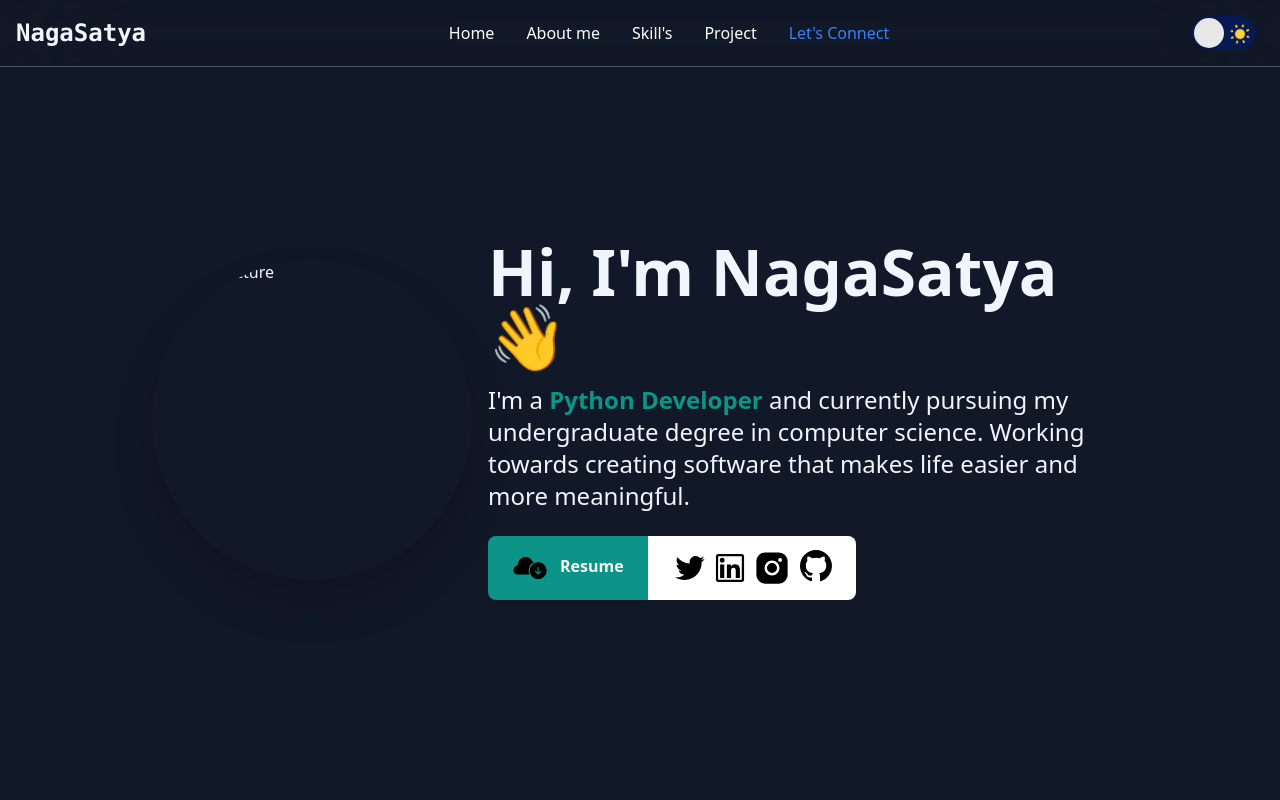
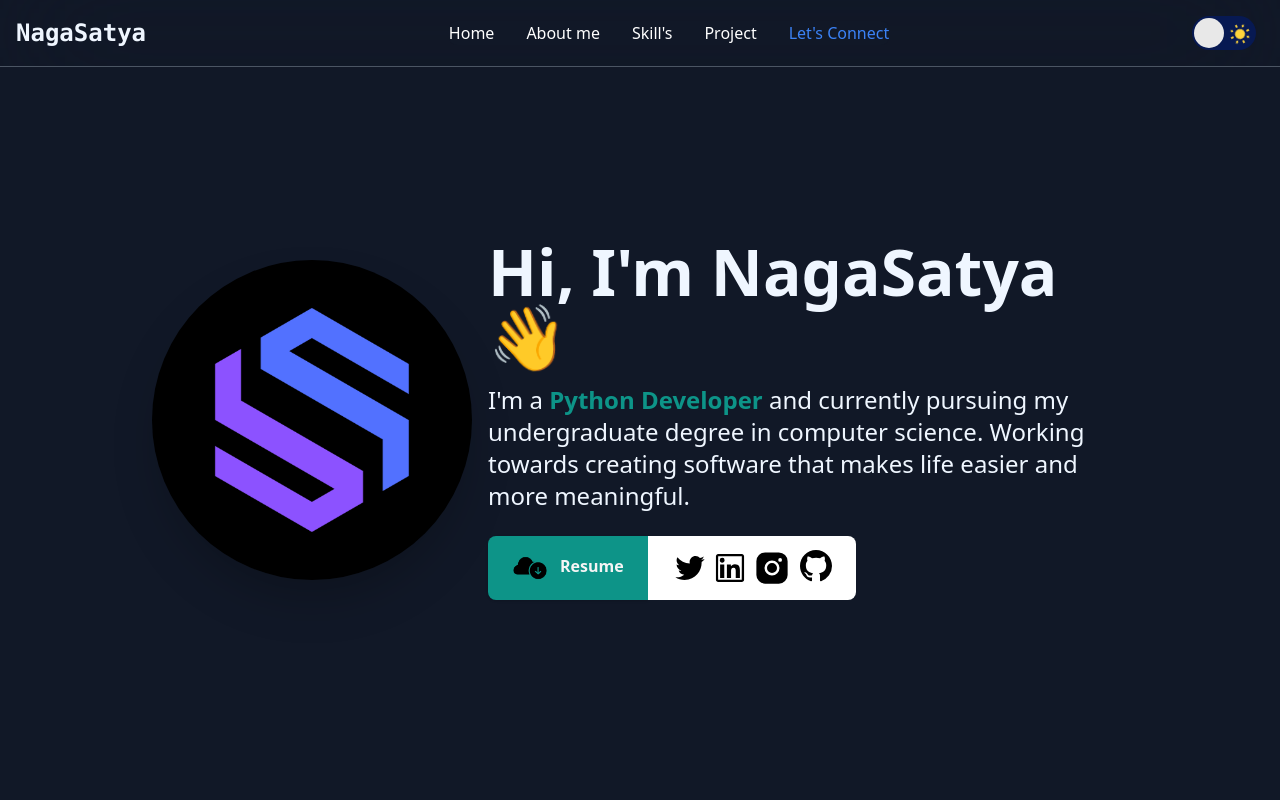
Before and after one commit to charankodali/Friendly-Portfolio-1, a website: page index.html in a window 1280 px wide. Shown: the top 800 px of the page. Drawn offline with nearby package versions, Linux system fonts and the light colour scheme; the site is published under a folder, as on GitHub Pages, so addresses that start at the root find nothing.

Commit message:
Update index.html

```diff
--- a/index.html
+++ b/index.html
@@ -100,7 +100,7 @@
         <div
             class="flex flex-col text-center items-center justify-center animate-fadeIn animation-delay-2 my-10 py-16 sm:py-32 md:py-48 md:flex-row md:space-x-4 md:text-left">
             <div class="md:mt-2 md:w-1/4">
-                <Image src="/assets/portfolio-Logo.png" alt="Profile-Picture" width=325 height=325
+                <Image src="assets/portfolio-Logo.png" alt="Profile-Picture" width=325 height=325
                     class="rounded-full shadow-2xl" />
             </div>
             <div class="md:mt-2 md:w-2/4 must">
```
